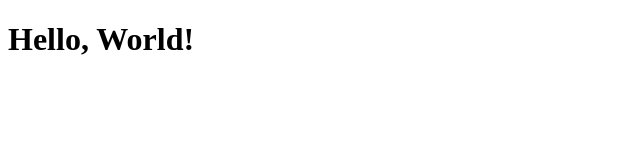
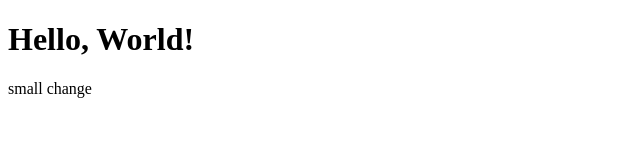
Before and after one commit to CharlesLopezE/CS3338-first-project4, a plain HTML site: page index.html in a window 1280 px wide. Shown: the whole page, without its empty margins (0-640 px from the left). Drawn offline with Linux system fonts and the light colour scheme.

Commit message:
Update index.html

```diff
--- a/index.html
+++ b/index.html
@@ -7,5 +7,6 @@
 </head>
 <body>
     <h1>Hello, World!</h1>
+    <p>small change</p>
 </body>
 </html>
```
